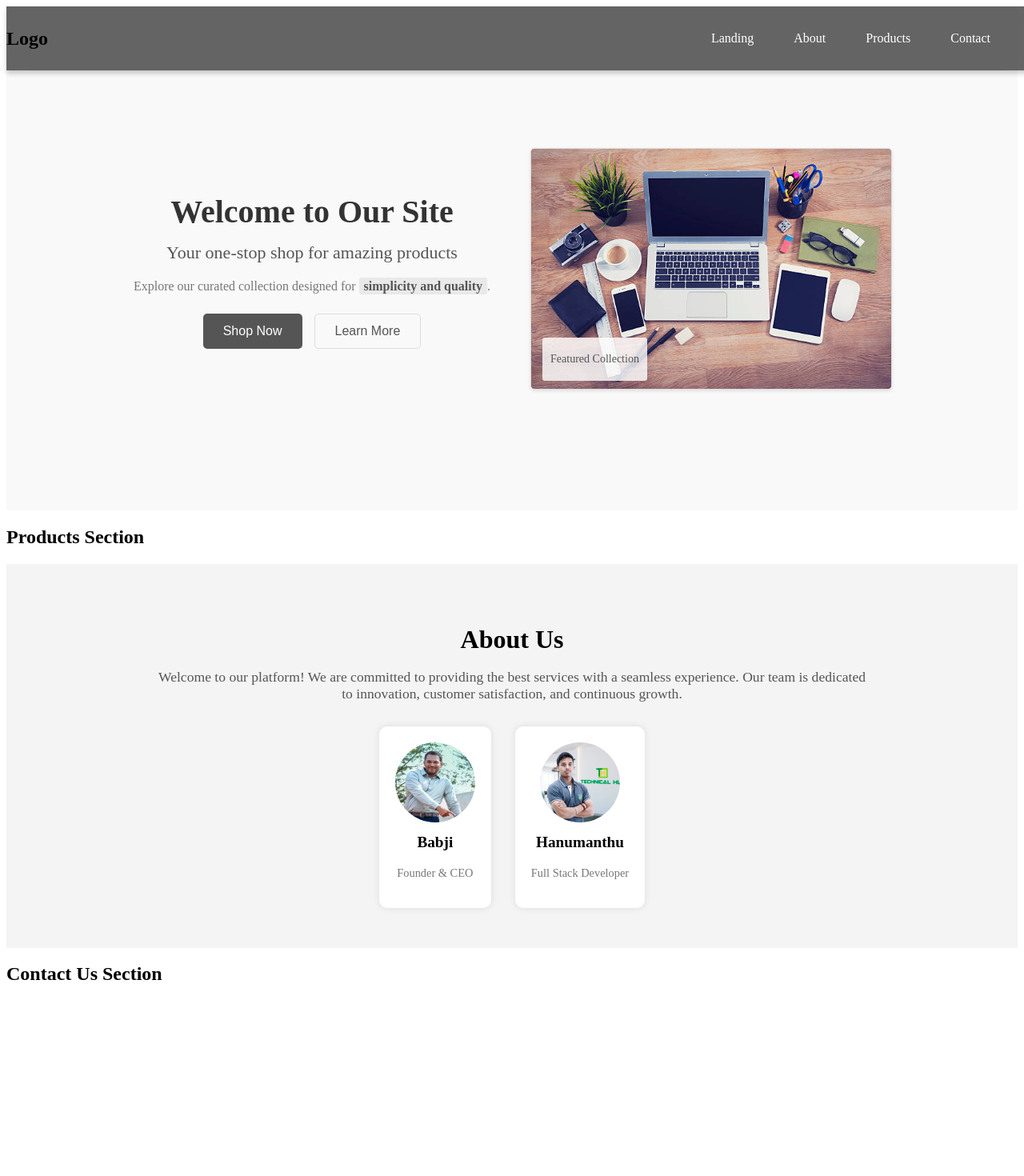
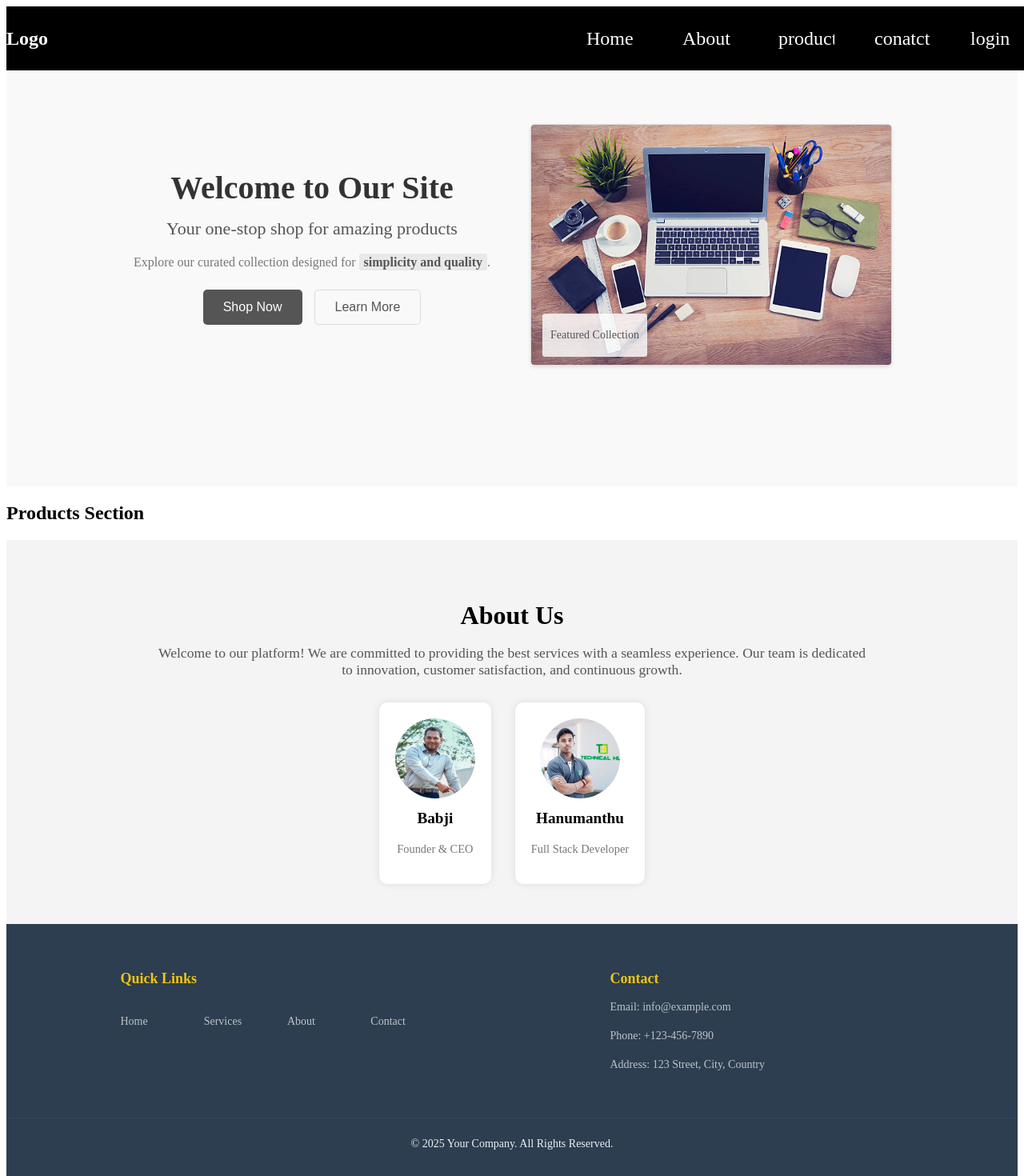
Before and after one commit to Dharam1302/securitydummyproject, a React (Vite) app: page / in a window 1280 px wide. Shown: the top 1470 px of the page at 80% size. Before the commit the page ends 1251 px from the top, so only its background shows below. Built offline with nearby package versions, Linux system fonts and the light colour scheme.

Commit message:
update navigations

```diff
--- a/src/components/AboutUsSection.jsx
+++ b/src/components/AboutUsSection.jsx
@@ -5,7 +5,7 @@ import mentor from "../assets/hanumanthu.jpeg";
 
 const AboutUsSection = () => {
   return (
-    <section className="about-us" id="about-us-section">
+    <section className="about-us" id="about">
       <div className="container">
         <h2>About Us</h2>
         <p>
--- a/src/components/ContactUsSection.jsx
+++ b/src/components/ContactUsSection.jsx
@@ -1,8 +1,36 @@
-function ContactUsSection() {
-  return (
-    <section>
-      <h2>Contact Us Section</h2>
-    </section>
-  );
-}
+import React from "react";
+import styles from "./ContactUsSection.module.css";
+const ContactUsSection = () => (
+  <footer id="contact">
+    <div className={styles.container}>
+      <div className={styles.section}>
+        <h3>Quick Links</h3>
+        <ul>
+          <li>
+            <a href="#home">Home</a>
+          </li>
+          <li>
+            <a href="#services">Services</a>
+          </li>
+          <li>
+            <a href="#about">About</a>
+          </li>
+          <li>
+            <a href="#contact">Contact</a>
+          </li>
+        </ul>
+      </div>
+      <div className={styles.section}>
+        <h3>Contact</h3>
+        <p>Email: info@example.com</p>
+        <p>Phone: +123-456-7890</p>
+        <p>Address: 123 Street, City, Country</p>
+      </div>
+    </div>
+    <div className={styles.bottom}>
+      <p>&copy; 2025 Your Company. All Rights Reserved.</p>
+    </div>
+  </footer>
+);
+
 export default ContactUsSection;
--- a/src/components/LandingSection.jsx
+++ b/src/components/LandingSection.jsx
@@ -3,11 +3,7 @@ import landingImage from "../assets/landing-image.jpg"; // Local image
 
 function LandingSection() {
   return (
-    <section
-      className="landing-section"
-      id="landing-section"
-      style={{ paddingTop: "80px" }}
-    >
+    <section className="landing-section" id="landing">
       <div className="landing-content">
         <h1>Welcome to Our Site</h1>
         <h2 className="subtitle">Your one-stop shop for amazing products</h2>
--- a/src/components/NavBar.jsx
+++ b/src/components/NavBar.jsx
@@ -9,17 +9,18 @@ function NavBar() {
       </div>
       <ul>
         <li>
-          <a href="#landing-section">Landing</a>
+          <a href="#landing">Home</a>
         </li>
         <li>
-          <a href="#about-us-section">About</a>
+          <a href="#about">About</a>
         </li>
         <li>
-          <a href="#products-section">Products</a>
+          <a href="#product">product</a>
         </li>
         <li>
-          <a href="#contact-us-section">Contact</a>
+          <a href="#contact">conatct</a>
         </li>
+        <li>login</li>
       </ul>
     </nav>
   );
--- a/src/components/Navbar.css
+++ b/src/components/Navbar.css
@@ -1,7 +1,6 @@
 nav {
-  background: rgba(0, 0, 0, 0.6); /* Dark semi-transparent background */
-  backdrop-filter: blur(10px); /* Glass effect */
-  -webkit-backdrop-filter: blur(10px); /* Glass effect for Safari */
+  background-color: #000;
+  color: #fff;
   width: 100%;
   height: 10vh;
   display: flex;
@@ -9,33 +8,35 @@ nav {
   justify-content: space-between;
   position: fixed;
   z-index: 1;
-  box-shadow: 0 4px 6px rgba(0, 0, 0, 0.2); /* Stronger shadow for separation */
+  transition: background-color 0.3s ease;
 }
 
 ul {
   list-style: none;
   display: flex;
   gap: 50px;
-  font-size: 1em;
-  padding: 0;
-  margin-right: 50px;
+  font-size: 1.5em;
+  padding: 5px;
 }
 
 li {
   display: flex;
   align-items: center;
+  position: relative;
+  width: 70px;
+  height: 40px;
+  overflow: hidden;
+}
+li a {
+  text-decoration: none;
+  color: #fff;
 }
 
-li a {
-  text-decoration: none; /* Remove text decoration */
-  color: #ffffff; /* White text for contrast */
-  transition: color 0.3s ease; /* Smooth transition for hover effect */
+li:hover {
+  cursor: pointer;
 }
 
-li a:hover {
-  color: #00bcd4; /* Highlight color on hover */
-}
-
+/* Smooth scrolling */
 html {
   scroll-behavior: smooth;
 }
--- a/src/components/ProductsSection.jsx
+++ b/src/components/ProductsSection.jsx
@@ -1,6 +1,6 @@
 const ProductsSection = () => {
   return (
-    <section id="products-section">
+    <section id="product">
       <h2>Products Section</h2>
     </section>
   );
```
